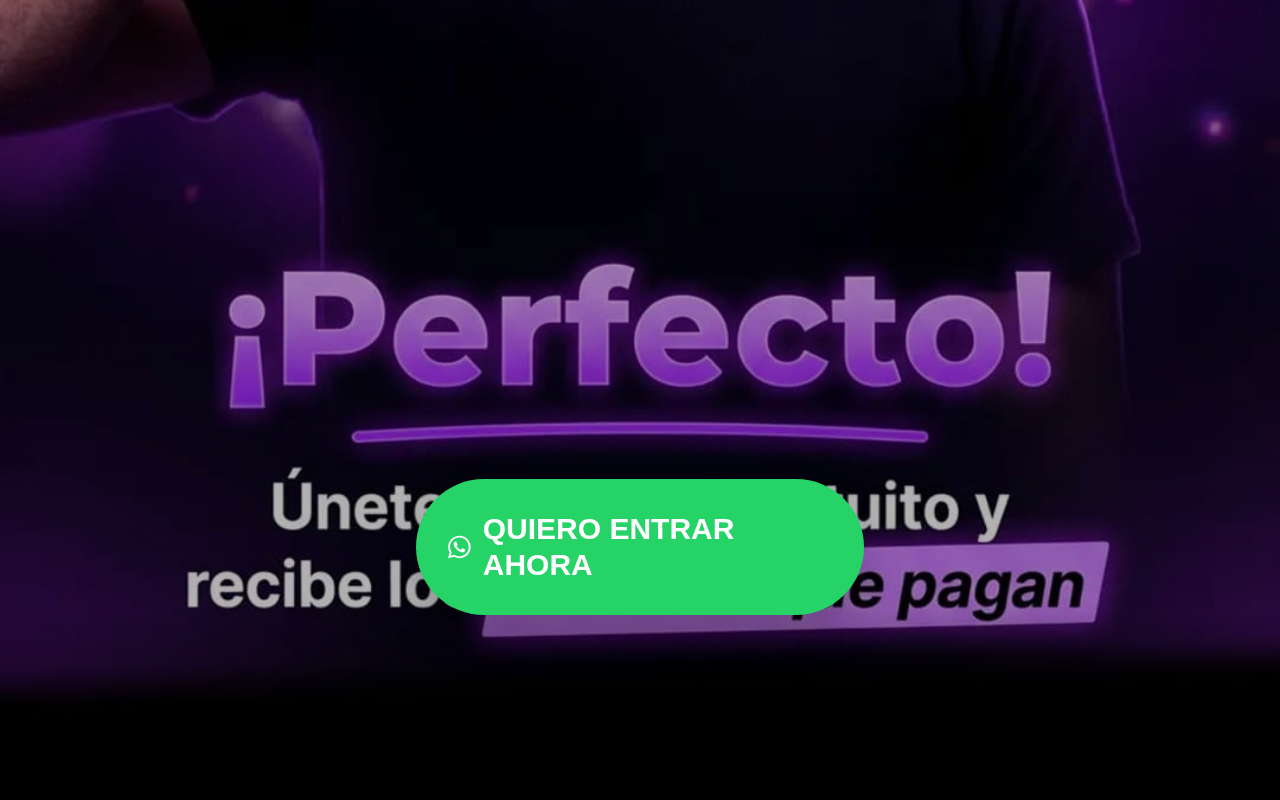
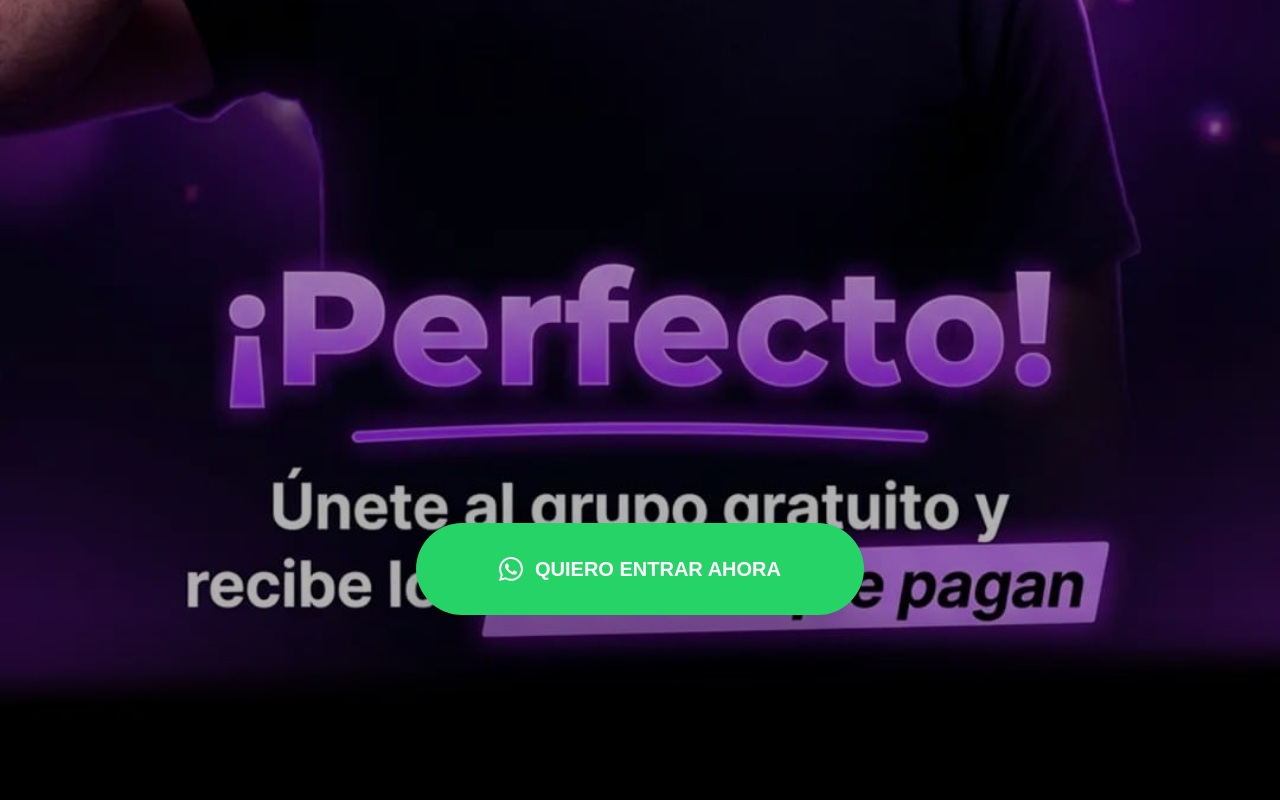
Before and after one commit to 24games/wonderland, a Next.js app: page / in a window 1280 px wide. Shown: the top 800 px of the page. Built offline with nearby package versions, Linux system fonts and the light colour scheme.

Commit message:
fix: Ajustar botÃ£o primeira dobra para ficar igual ao da segunda com texto em linha Ãºnica

```diff
--- a/src/app/page.tsx
+++ b/src/app/page.tsx
@@ -55,7 +55,7 @@ export default function Home() {
             href={whatsappLink}
             target="_blank"
             rel="noopener noreferrer"
-            className="flex items-center justify-center gap-3 w-[90%] max-w-md min-h-[80px] !py-6 rounded-full bg-[#25D366] px-6 text-2xl font-bold text-white shadow-2xl transition-all duration-300 hover:scale-105 hover:shadow-[#25D366]/50 hover:bg-[#20BA5A] active:scale-95 animate-gentle-pulse sm:px-8 sm:min-h-[100px] sm:!py-8 sm:text-3xl"
+            className="flex items-center justify-center gap-3 w-full max-w-md min-h-[70px] !py-6 rounded-full bg-[#25D366] px-6 text-lg font-bold text-white shadow-2xl transition-all duration-300 hover:scale-105 hover:shadow-[#25D366]/50 hover:bg-[#20BA5A] active:scale-95 animate-gentle-pulse sm:min-h-[80px] sm:!py-8 sm:text-xl whitespace-nowrap"
           >
             <WhatsAppIcon />
             QUIERO ENTRAR AHORA
```
